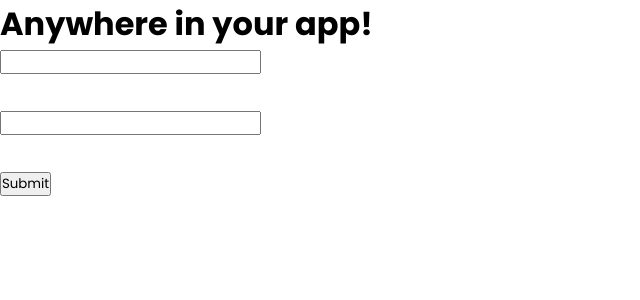
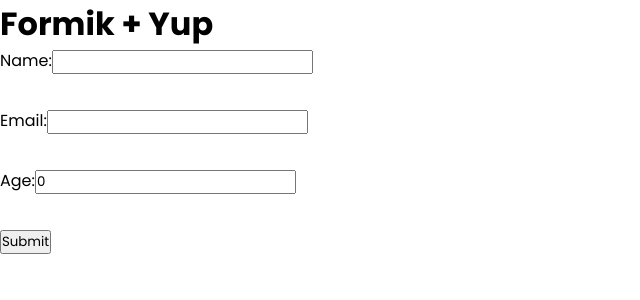
Before and after one commit to Pablo-Aviles-Prieto/playground-form-state-mngmnt, a React (Create React App) app: page / in a window 1280 px wide. Shown: the top 300 px of the page, without its empty margins (0-640 px from the left). Built offline with nearby package versions, Linux system fonts and the light colour scheme.

Commit message:
wip: formik plus yup

```diff
--- a/package.json
+++ b/package.json
@@ -15,7 +15,8 @@
     "react-dom": "^18.2.0",
     "react-scripts": "5.0.1",
     "typescript": "^4.9.5",
-    "web-vitals": "^2.1.4"
+    "web-vitals": "^2.1.4",
+    "yup": "^1.0.2"
   },
   "scripts": {
     "start": "react-scripts start",
--- a/src/App.tsx
+++ b/src/App.tsx
@@ -1,6 +1,6 @@
 import { FC } from 'react';
-import { Form } from './components/Form';
+import { FormTest } from './components/Form';
 
 export const App: FC = () => {
-  return <Form />;
+  return <FormTest />;
 };
--- a/src/components/Form.tsx
+++ b/src/components/Form.tsx
@@ -1,79 +1,70 @@
-import React from 'react';
-import { Formik } from 'formik';
+import { object, string, number, date, InferType } from 'yup';
+import { Formik, Form, Field, ErrorMessage } from 'formik';
 
-export const Form = () => (
+interface MyFormValues {
+  name: string;
+  email: string;
+  age: number;
+}
+
+const formSchema = object().shape({
+  name: string().required('Name is required'),
+  email: string().email('Invalid email address').required('Email is required1'),
+  age: number().positive().integer().required('Age is required'),
+  createdOn: date().default(() => new Date()),
+});
+
+type Form = InferType<typeof formSchema>;
+
+export const FormTest = () => {
+  const initialValues: MyFormValues = { name: '', email: '', age: 0 };
+
+  const handleSubmit = (values: MyFormValues) => {
+    setTimeout(() => {
+      console.log(values);
+    }, 600);
+  };
+
+  return (
     <div>
-    <h1>Anywhere in your app!</h1>
+      <h1>Formik + Yup</h1>
       <Formik
-      initialValues={{ email: '', password: '' }}
-      validate={(values) => {
-        const errors = {
-          email: '',
-          password: '',
-        };
-        if (!values.email) {
-          errors.email = 'Required mail';
-        } else if (
-          !/^[A-Z0-9._%+-]+@[A-Z0-9.-]+\.[A-Z]{2,}$/i.test(values.email)
-        ) {
-          errors.email = 'Invalid email address';
-        }
-        if (!values.password) {
-          errors.password = 'Required password';
-        }
-        return errors;
-      }}
-      onSubmit={(values, { setSubmitting }) => {
-        setTimeout(() => {
-          alert(JSON.stringify(values, null, 2));
-          setSubmitting(false);
-        }, 400);
-      }}
+        initialValues={initialValues}
+        onSubmit={handleSubmit}
+        validationSchema={formSchema}
       >
-      {({
-        values,
-        errors,
-        touched,
-        handleChange,
-        handleBlur,
-        handleSubmit,
-        isSubmitting,
-      }) => (
-        <form onSubmit={handleSubmit}>
-          <div>
-            <input
-              type='email'
-              name='email'
-              onChange={handleChange}
-              onBlur={handleBlur}
-              value={values.email}
-            />
-            <p
-              style={{
-                color: 'red',
-                height: '20px',
-              }}
-            >
-              {errors.email && touched.email && errors.email}
+        {({ isSubmitting }) => (
+          <Form>
+            <div style={{ height: '60px' }}>
+              <label htmlFor='name'>Name:</label>
+              <Field name='name' type='text' />
+              <p style={{ color: 'red' }}>
+                <ErrorMessage name='name' />
               </p>
             </div>
-          <div style={{ margin: '15px 0' }}>
-            <input
-              type='password'
-              name='password'
-              onChange={handleChange}
-              onBlur={handleBlur}
-              value={values.password}
-            />
-            <p style={{ color: 'green', height: '20px' }}>
-              {errors.password && touched.password && errors.password}
+
+            <div style={{ height: '60px' }}>
+              <label htmlFor='email'>Email:</label>
+              <Field name='email' type='email' />
+              <p style={{ color: 'red' }}>
+                <ErrorMessage name='email' />
               </p>
             </div>
+
+            <div style={{ height: '60px' }}>
+              <label htmlFor='age'>Age:</label>
+              <Field name='age' type='number' />
+              <p style={{ color: 'red' }}>
+                <ErrorMessage name='age' />
+              </p>
+            </div>
+
             <button type='submit' disabled={isSubmitting}>
               Submit
             </button>
-        </form>
+          </Form>
         )}
       </Formik>
     </div>
   );
+};
```
Also changed, not shown: 1 other file (tests, documents, lock files or other folders). Lines whose indentation alone changed are shown as unchanged.
